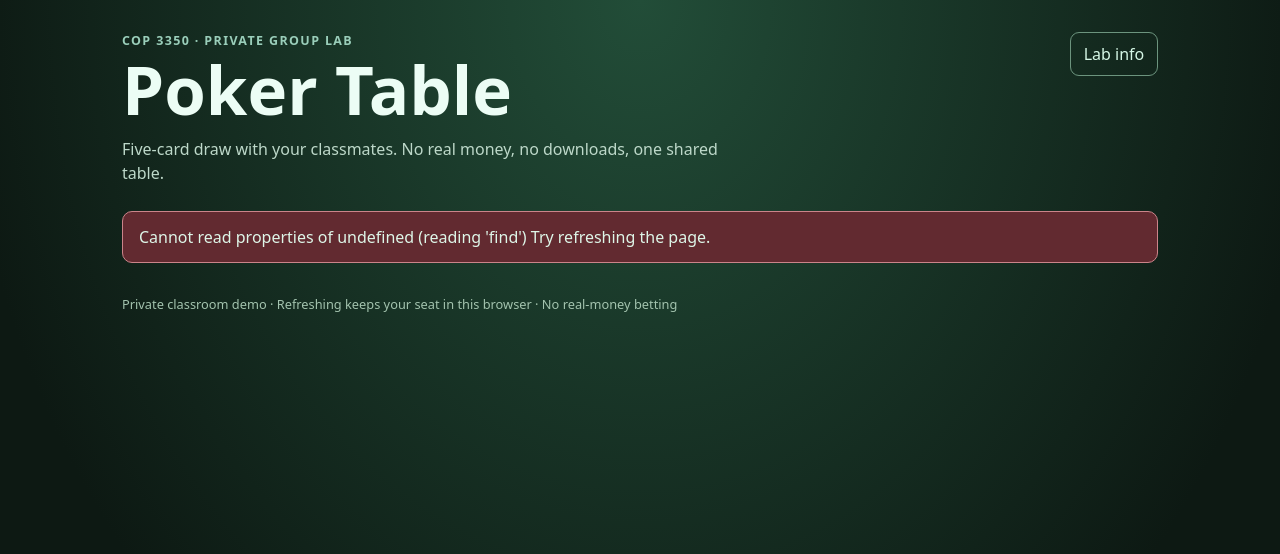
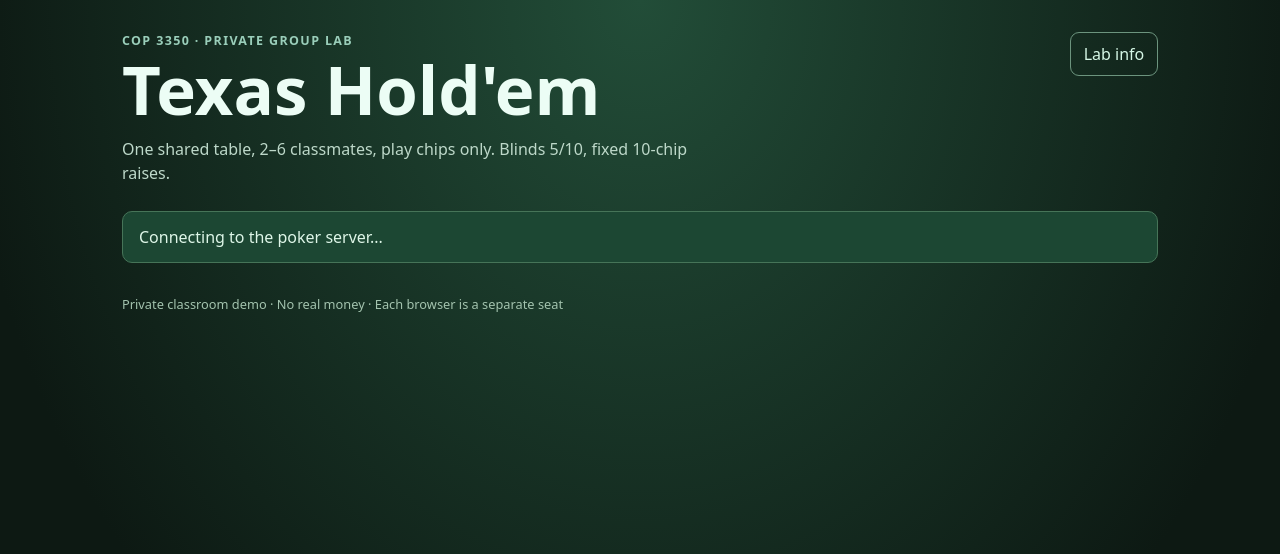
Before and after one commit to martnap21/COP3350GP-dynamic, a PHP site: page / in a window 1280 px wide. Shown: the top 554 px of the page. Run offline with PHP 8.4, Linux system fonts and the light colour scheme.

Commit message:
Build Texas Hold’em page with community board and betting controls

```diff
--- a/index.php
+++ b/index.php
@@ -8,9 +8,7 @@ session_set_cookie_params([
     'samesite' => 'Lax',
 ]);
 session_start();
-if (!isset($_SESSION['poker_csrf'])) {
-    $_SESSION['poker_csrf'] = bin2hex(random_bytes(24));
-}
+if (!isset($_SESSION['poker_csrf'])) $_SESSION['poker_csrf'] = bin2hex(random_bytes(24));
 header('Cache-Control: no-store');
 header('X-Content-Type-Options: nosniff');
 ?>
@@ -20,8 +18,8 @@ header('X-Content-Type-Options: nosniff');
   <meta charset="utf-8">
   <meta name="viewport" content="width=device-width, initial-scale=1">
   <meta name="csrf-token" content="<?= htmlspecialchars($_SESSION['poker_csrf'], ENT_QUOTES, 'UTF-8') ?>">
-  <meta name="description" content="Play a simple live five-card draw poker game with classmates.">
-  <title>Poker Table | Group Lab</title>
+  <meta name="description" content="Play live Texas Hold'em with classmates on our private lab network.">
+  <title>Texas Hold'em | Group Lab</title>
   <link rel="stylesheet" href="style.css">
   <script src="app.js" defer></script>
 </head>
@@ -30,21 +28,21 @@ header('X-Content-Type-Options: nosniff');
     <header class="top">
       <div>
         <p class="eyebrow">COP 3350 · Private group lab</p>
-        <h1>Poker Table</h1>
-        <p class="subtitle">Five-card draw with your classmates. No real money, no downloads, one shared table.</p>
+        <h1>Texas Hold'em</h1>
+        <p class="subtitle">One shared table, 2–6 classmates, play chips only. Blinds 5/10, fixed 10-chip raises.</p>
       </div>
       <a class="back" href="https://info.lab.test">Lab info</a>
     </header>
 
-    <p id="notice" class="notice" role="status" aria-live="polite">Connecting to the game server...</p>
+    <p id="notice" class="notice" role="status" aria-live="polite">Connecting to the poker server...</p>
     <section id="join" class="panel" hidden>
       <h2>Join the table</h2>
-      <p id="join-hint">Enter a name to join the next hand.</p>
+      <p id="join-hint">Choose a name to join the next hand.</p>
       <form id="join-form">
         <label for="player-name">Display name</label>
         <div class="join-controls">
           <input id="player-name" name="name" maxlength="24" autocomplete="nickname" required placeholder="Your name">
-          <button type="submit" id="join-button">Join table</button>
+          <button type="submit">Join table</button>
         </div>
       </form>
     </section>
@@ -60,23 +58,35 @@ header('X-Content-Type-Options: nosniff');
       </div>
 
       <div class="felt">
+        <div class="table-stats">
+          <span id="pot-label">Pot: 0 chips</span>
+          <span id="bet-label">Current bet: 0</span>
+        </div>
         <h3>Players</h3>
         <div id="players" class="players"></div>
+        <div class="board-area">
+          <h3>Community cards</h3>
+          <div id="board" class="cards" aria-label="Community cards"></div>
+        </div>
         <div class="hand-area">
-          <h3 id="hand-heading">Your cards</h3>
-          <p id="hand-hint" class="hint">Join a table to play.</p>
-          <div id="hand" class="cards" aria-label="Your hand"></div>
+          <h3 id="hand-heading">Your hole cards</h3>
+          <p id="hand-hint" class="hint">Join the table to play.</p>
+          <div id="hand" class="cards" aria-label="Your hole cards"></div>
         </div>
       </div>
 
-      <div class="controls">
-        <button id="start-button" hidden>Deal cards</button>
-        <button id="draw-button" hidden>Draw selected cards</button>
+      <div class="controls" aria-label="Poker actions">
+        <button id="start-button" hidden>Deal new hand</button>
+        <button id="fold-button" class="secondary" hidden>Fold</button>
+        <button id="check-button" hidden>Check</button>
+        <button id="call-button" hidden>Call</button>
+        <button id="raise-button" hidden>Raise +10</button>
+        <button id="refill-button" class="secondary" hidden>Refill play chips</button>
         <button id="leave-button" class="secondary" hidden>Leave table</button>
       </div>
-      <p class="hint">Rules: 2–6 players. Each player gets five cards and may replace up to three once. When everyone finishes, the highest poker hand wins one point. Ties award each winner a point. Click cards to select replacements.</p>
+      <p class="hint">Play the preflop, flop, turn, and river betting rounds. The best five-card hand from your two hole cards and five community cards wins. This simplified lab version uses a maximum of three fixed-size raises per round and does not support all-ins or side pots.</p>
     </section>
-    <footer>Private classroom demo · Refreshing keeps your seat in this browser · No real-money betting</footer>
+    <footer>Private classroom demo · No real money · Each browser is a separate seat</footer>
   </main>
 </body>
 </html>
```
